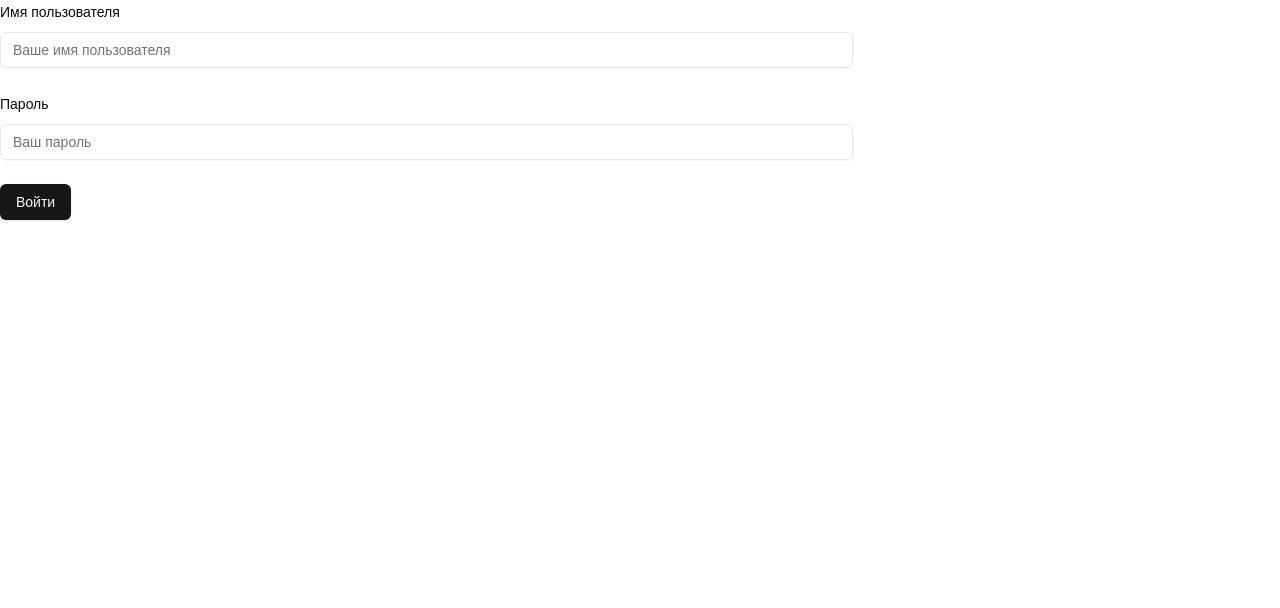
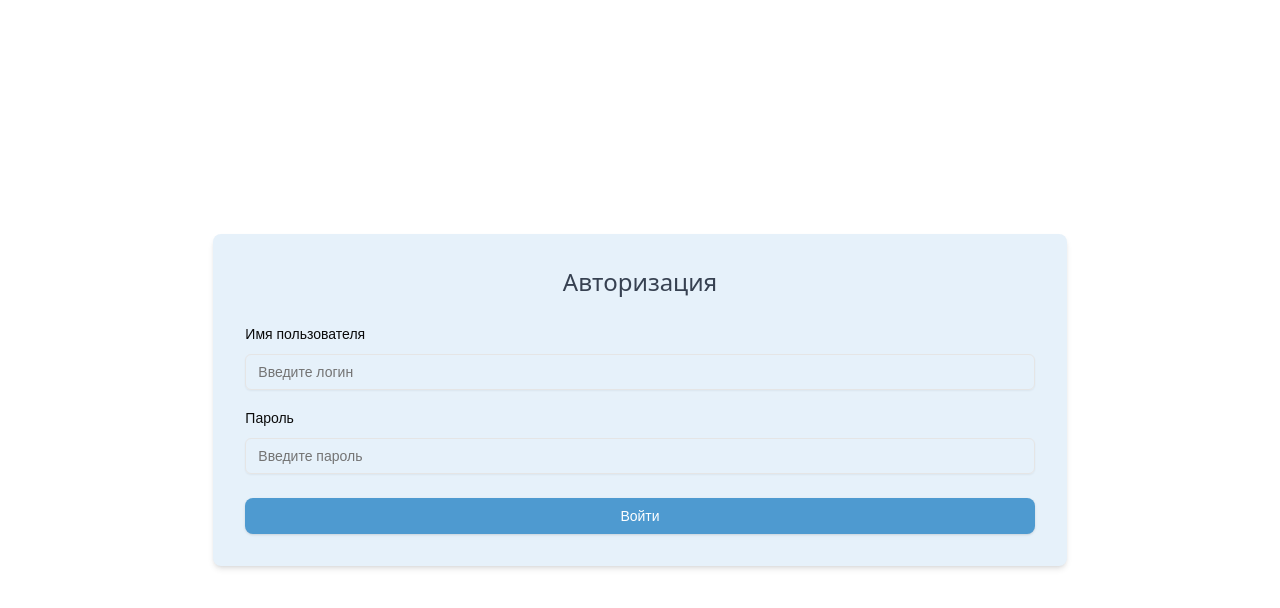
Before and after one commit to edelwei88/gsp-phonebook-ui, a Next.js app: page /auth in a window 1280 px wide. Shown: the top 608 px of the page. Built offline with nearby package versions, Linux system fonts and the light colour scheme; no server answers.

Commit message:
auth page

```diff
--- a/src/app/auth/page.tsx
+++ b/src/app/auth/page.tsx
@@ -31,6 +31,7 @@ const FormSchema = z.object({
 
 
 export default function Page() {
+
   useLayoutEffect(() => {
     check_cookies();
   }, []);
@@ -49,16 +50,28 @@ export default function Page() {
   }
 
   return (
-    < Form {...form}>
-      <form onSubmit={form.handleSubmit(onSubmit)} className="w-2/3 space-y-6">
+    <div className="min-h-screen rounded-xl flex items-center justify-center bg-white">
+      <Form {...form}>
+        <form
+          onSubmit={form.handleSubmit(onSubmit)}
+          className="bg-alice p-8 rounded-lg shadow-md w-2/3"
+        >
+          <h2 className="text-2xl rounded-xl font-sans mb-6 text-center text-gray-700">
+            Авторизация
+          </h2>
+
           <FormField
             control={form.control}
             name="username"
             render={({ field }) => (
-            <FormItem>
+              <FormItem className="mb-4">
                 <FormLabel>Имя пользователя</FormLabel>
                 <FormControl>
-                <Input placeholder="Ваше имя пользователя" {...field} />
+                  <Input
+                    placeholder="Введите логин"
+                    {...field}
+                    className={`${form.formState.errors.username && 'border-sky-600'}`}
+                  />
                 </FormControl>
                 <FormMessage />
               </FormItem>
@@ -68,17 +81,35 @@ export default function Page() {
             control={form.control}
             name="password"
             render={({ field }) => (
-            <FormItem>
+              <FormItem className="mb-6">
                 <FormLabel>Пароль</FormLabel>
                 <FormControl>
-                <Input placeholder="Ваш пароль" {...field} />
+                  <Input
+                    type="password"
+                    placeholder="Введите пароль"
+                    {...field}
+                    className={`${form.formState.errors.password && 'border-sky-600'}`}
+                  />
                 </FormControl>
                 <FormMessage />
               </FormItem>
             )}
           />
-        <Button type="submit">Войти</Button>
+        {form.formState.errors.root && (
+            <p className="text-red text-sm mb-4 text-center">
+              {form.formState.errors.root.message}
+            </p>
+          )}
+
+          <Button
+            type="submit"
+            disabled={form.formState.isSubmitting}
+            className="w-full py-2 px-4 rounded-lg text-white font-medium bg-celestial hover:bg-celestial transition-colors"
+          >
+            {form.formState.isSubmitting ? 'Вход...' : 'Войти'}
+          </Button>
       </form>
     </Form >
+    </div>
   )
 }
```
Also changed, not shown: src/app/globals.css (line endings or trailing spaces). Lines whose indentation alone changed are shown as unchanged.
